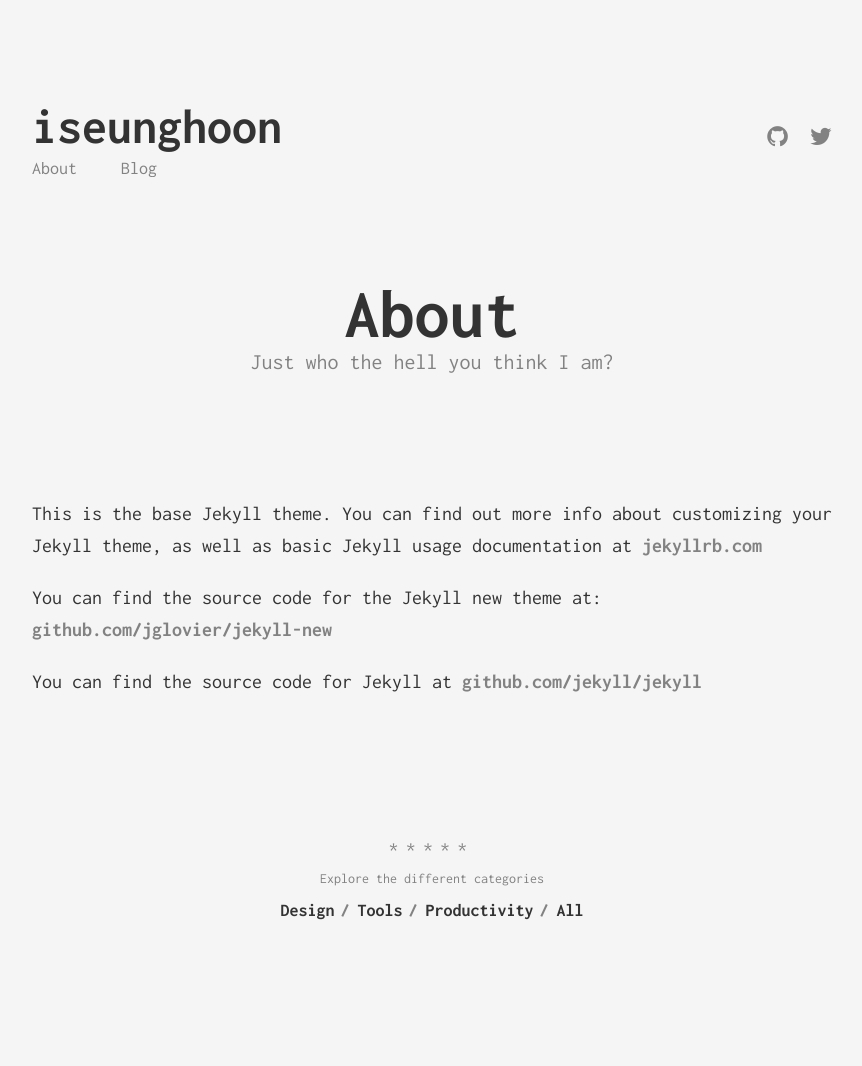
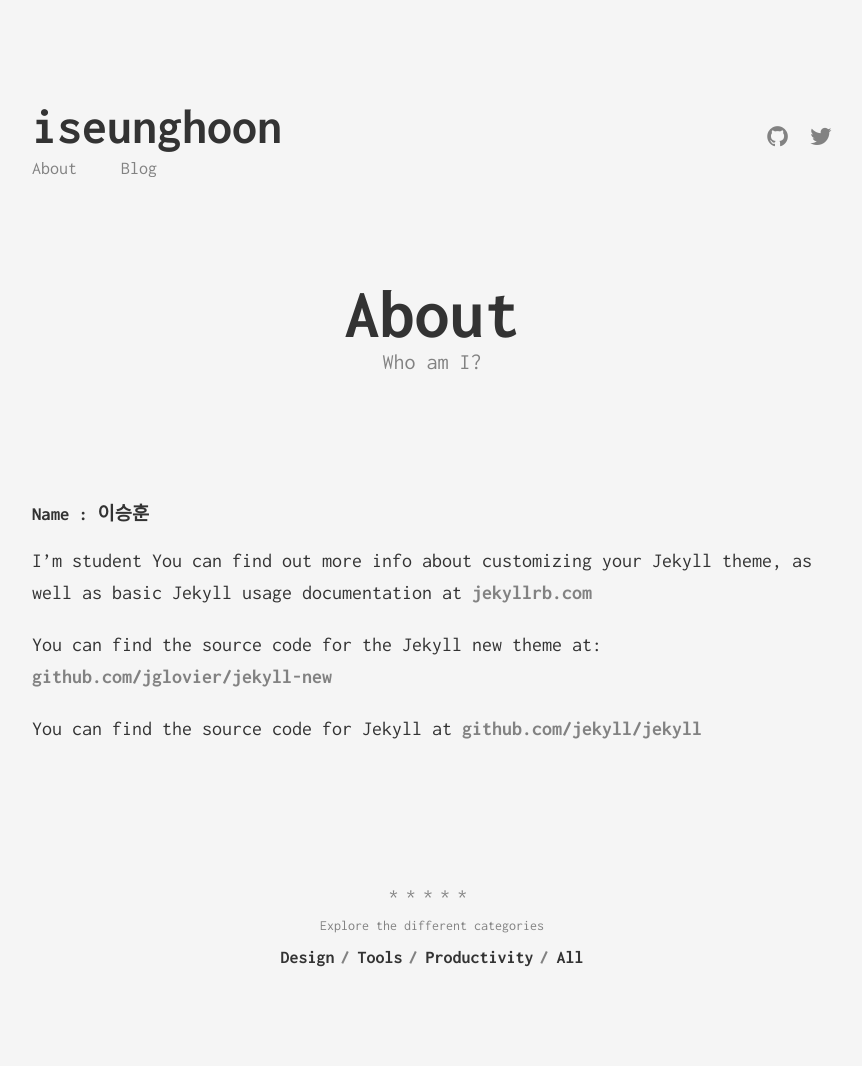
Before and after one commit to iseunghoon/iseunghoon.github.io, a Jekyll site: the page built from about.md, in a window 1280 px wide. Shown: the whole page, without its empty margins (208-1070 px from the left). Built offline with Jekyll 4.4.1, drawn with Linux system fonts in a browser that asks for light colours; before the commit the page ends 1019 px from its top, so only the background shows below that.

Commit message:
Update about.md

```diff
--- a/about.md
+++ b/about.md
@@ -1,11 +1,12 @@
 ---
 layout: page
 title: About
-subtitle: Just who the hell you think I am?
+subtitle: Who am I?
 permalink: /about/
 ---
 
-This is the base Jekyll theme. You can find out more info about customizing your Jekyll theme, as well as basic Jekyll usage documentation at [jekyllrb.com](http://jekyllrb.com/)
+### Name : 이승훈
+I'm student You can find out more info about customizing your Jekyll theme, as well as basic Jekyll usage documentation at [jekyllrb.com](http://jekyllrb.com/)
 
 You can find the source code for the Jekyll new theme at: [github.com/jglovier/jekyll-new](https://github.com/jglovier/jekyll-new)
 
```
